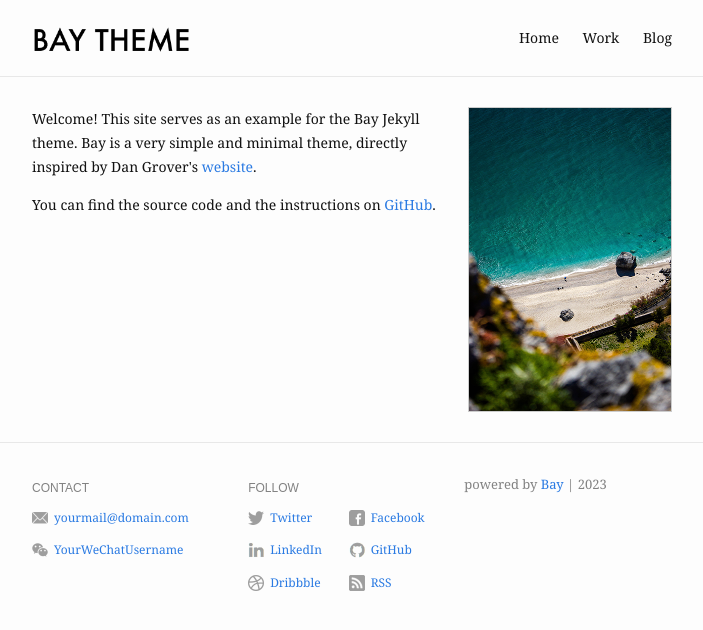
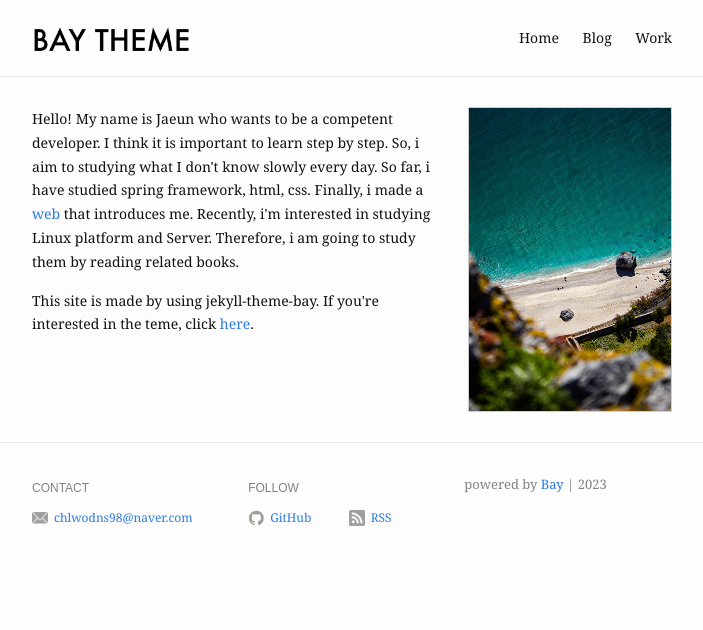
Before and after one commit to Jaeun-Choi98/jaeun-choi98.github.io, a Jekyll site: the page built from index.md, in a window 1280 px wide. Shown: the top 630 px of the page, without its empty margins (288-991 px from the left). Built offline with Jekyll 4.4.1, drawn with Linux system fonts in a browser that asks for light colours.

Commit message:
revision(_config.yaml, index.md): Customize the file

```diff
--- a/_config.yml
+++ b/_config.yml
@@ -4,39 +4,27 @@
 title: Bay Jekyll Theme
 description: >- # this means to ignore newlines until "baseurl:"
   Bay is a minimal Jekyll Theme.
-baseurl: "/bay" # the subpath of the site
-url: "https://eliottvincent.github.io" # the base hostname & protocol for the site
-og_image: /assets/img/profile-pic.jpg
+baseurl: "/" # the subpath of the site
+url: "https://jaeun-choi98.github.io" # the base hostname & protocol for the site
+og_image: /assets/img/profile-monkey.jpg
 google_analytics: "UA-121636368-3"
 
 header:
   pages:
     - name: Home
       slug: /
+    - name: Blog
     - name: Work
-    - name: Blog
 
 footer:
   show_powered_by: true
   contact:
     - name: Email
-      value: yourmail@domain.com
-      link: mailto:yourmail@domain.com
-    - name: WeChat
-      value: YourWeChatUsername
-      link: "#"
+      value: chlwodns98@naver.com
+      link: mailto:chlwodns98@naver.com
   follow:
-    - name: Twitter
-      link: http://twitter.com/YourTwitterUsername
-      username: "@YourTwitterUsername"
-    - name: Facebook
-      link: http://facebook.com/YourFacebookUsername
-    - name: LinkedIn
-      link: http://linkedin.com/in/YourLinkedInUsername
     - name: GitHub
-      link: http://github.com/YourGitHubUsername
-    - name: Dribbble
-      link: https://dribbble.com/YourDribbbleUsername
+      link: http://github.com/Jaeun-Choi98
     - name: RSS
       link: /feed.xml
 
--- a/index.md
+++ b/index.md
@@ -6,9 +6,14 @@ profile_picture:
 ---
 
 <p>
-  Welcome! This site serves as an example for the Bay Jekyll theme. Bay is a very simple and minimal theme, directly inspired by Dan Grover's <a href="http://dangrover.com">website</a>.
+  Hello! My name is Jaeun who wants to be a competent developer.
+  I think it is important to learn step by step.
+  So, i aim to studying what I don't know slowly every day.
+  So far, i have studied spring framework, html, css. Finally, i made a <a href="https://github.com/Jaeun-Choi98/Introduce-web">web</a> that introduces me.
+  Recently, i'm interested in studying Linux platform and Server.
+  Therefore, i am going to study them by reading related books.
 </p>
 
 <p>
-  You can find the source code and the instructions on <a href="https://github.com/eliottvincent/bay">GitHub</a>.
+  This site is made by using jekyll-theme-bay. If you're interested in the teme, click <a href="https://github.com/eliottvincent/bay">here</a>.
 </p>
```
Also changed, not shown: assets/img/profile-monkey.png (added).
